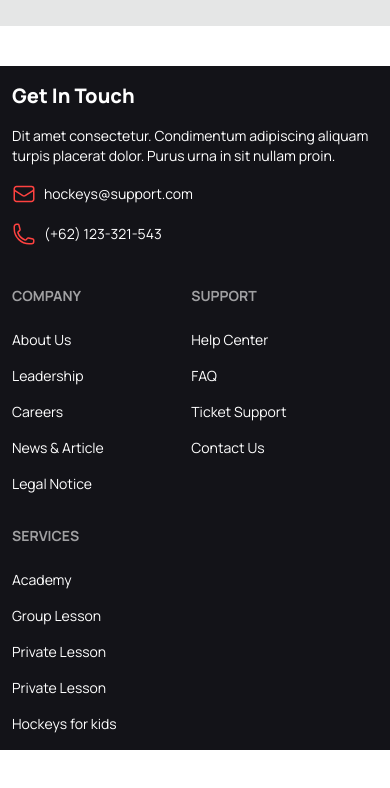
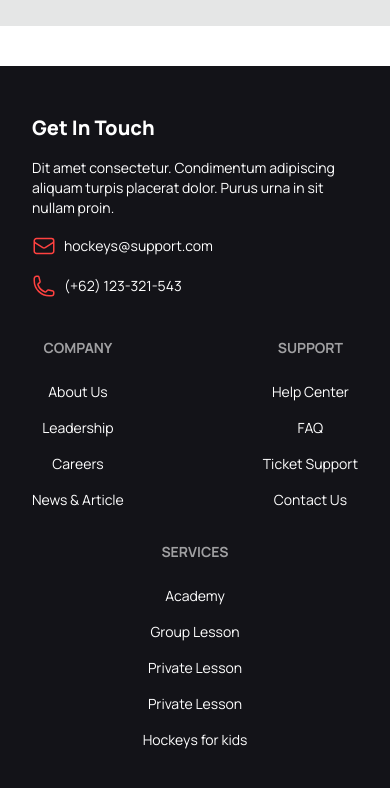
Before and after one commit to abdul-muhaimin-toha/PH-M3-Assignment-3, a website: page index.html in a window 390 px wide. Shown: the part 8311-9099 px from the top of the page. Before the commit the page ends 9061 px from the top, so only its background shows below. Drawn offline with Linux system fonts and the light colour scheme.

Commit message:
resolved footer

```diff
--- a/index.html
+++ b/index.html
@@ -1369,7 +1369,7 @@
     </main>
     <!-- Footer Section -->
     <footer class="bg-black">
-      <div class="mx-auto lg:w-5/6 px-3 md:p-12 mt-10 md:rounded-lg">
+      <div class="mx-auto lg:w-5/6 p-8 md:p-12 mt-10 md:rounded-lg">
         <div class="footer text-white py-4 flex flex-col md:flex-row">
           <aside class="space-y-2 md:space-y-4">
             <h2 class="text-xl md:text-2xl font-extrabold text-white">
@@ -1416,24 +1416,25 @@
             </div>
           </aside>
           <div
-            class="flex flex-wrap md:flex-nowrap gap-8 flex-row w-3/4 justify-between"
+            class="flex flex-wrap md:flex-nowrap gap-8 flex-row w-full md:w-3/4 justify-between"
           >
-            <nav class="space-y-4 flex flex-col">
+            <nav class="space-y-4 flex flex-col items-center md:items-start">
               <header class="footer-title">Company</header>
               <a class="link link-hover">About Us</a>
               <a class="link link-hover">Leadership</a>
               <a class="link link-hover">Careers</a>
               <a class="link link-hover">News & Article</a>
-              <a class="link link-hover">Legal Notice</a>
             </nav>
-            <nav class="space-y-4 flex flex-col">
+            <nav class="space-y-4 flex flex-col items-center md:items-start">
               <header class="footer-title">Support</header>
               <a class="link link-hover">Help Center</a>
               <a class="link link-hover">FAQ</a>
               <a class="link link-hover">Ticket Support</a>
               <a class="link link-hover">Contact Us</a>
             </nav>
-            <nav class="space-y-4 flex flex-col">
+            <nav
+              class="space-y-4 flex flex-col md:flex-col items-center md:items-start w-full md:w-auto"
+            >
               <header class="footer-title">Services</header>
               <a class="link link-hover">Academy</a>
               <a class="link link-hover">Group Lesson</a>
```
Also changed, not shown: css/main.css.
